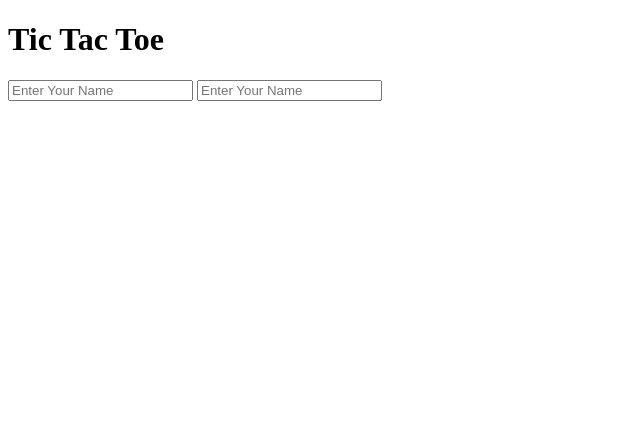
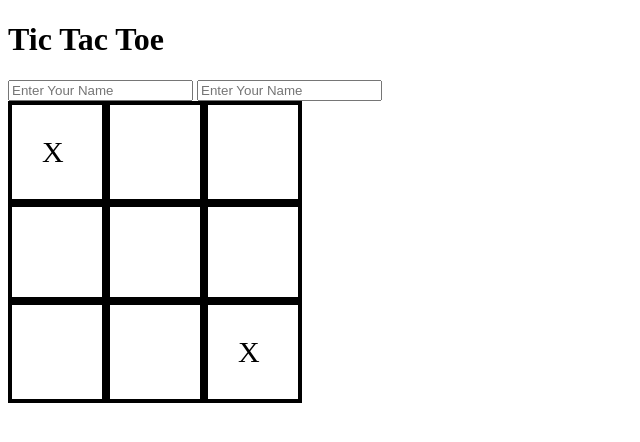
Before and after one commit to Datagirlcmr/Game-Tic-Tac-Toe-, a website: page index.html in a window 1280 px wide. Shown: the whole page, without its empty margins (0-640 px from the left). Drawn offline with Linux system fonts and the light colour scheme.

Commit message:
render content of game board with js

```diff
--- a/index.html
+++ b/index.html
@@ -15,6 +15,24 @@
             <input type="text" placeholder="Enter Your Name" id="player1">
             <input type="text" placeholder="Enter Your Name" id="player2">
         </form>
+
+        <table>
+            <tr>
+                <td data-id="0"></td>
+                <td data-id="1"></td>
+                <td data-id="2"></td>
+            </tr>
+            <tr>
+                <td data-id="3"></td>
+                <td data-id="4"></td>
+                <td data-id="5"></td>
+            </tr>
+            <tr>
+                <td data-id="6"></td>
+                <td data-id="7"></td>
+                <td data-id="8"></td>
+            </tr>
+        </table>
     </div>
 
     <script src="./main.js"></script>
--- a/main.js
+++ b/main.js
@@ -3,13 +3,27 @@ const Player = (name, symbol) => {
 };
 
 const DisplayBoard = (() => {
-    const gameBoard = [0,1,2,3,4,5,6,7,8];
+    const gameBoard = ['X','','','','','','','','X',];
+
+    return {gameBoard}
 })();
 
 const DisplayController = (() => {
 
+    const boxes = document.querySelectorAll('td');
+    const initialize = ()=>{
+        const board = DisplayBoard;
+        boxes.forEach(box=>{
+            const id = box.dataset.id;
+            box.innerHTML = board.gameBoard[id];
+        })
+    }
+
+    return {initialize}
 })();
 
 const GameFlow = () => {
 
 };
+
+DisplayController.initialize()
--- a/style.css
+++ b/style.css
@@ -0,0 +1,10 @@
+table{
+  border-spacing: 0;
+}
+table td{
+  padding:30px;
+  border:4px solid #000000;
+  width:30px;
+  height:30px;
+  font-size: 30px;
+}
```
